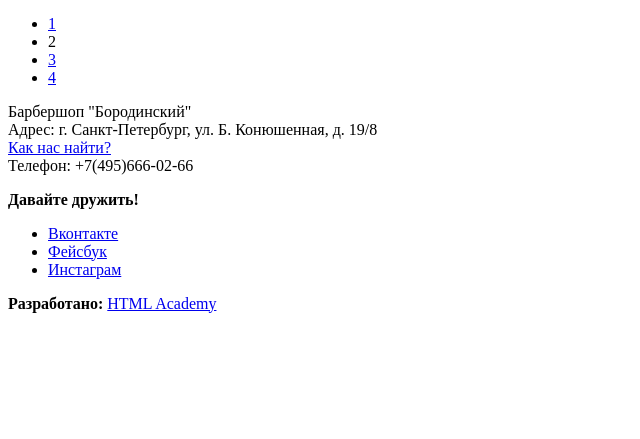
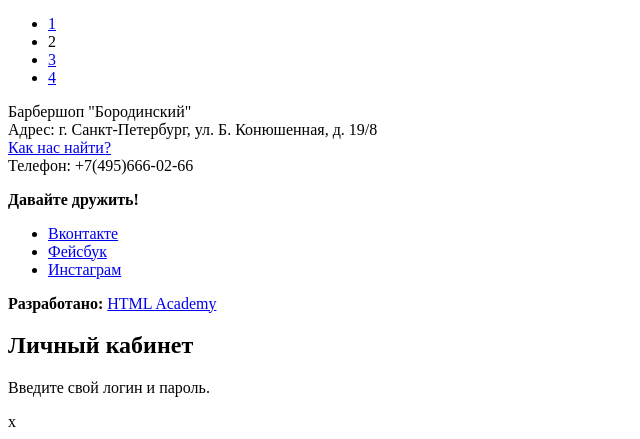
Before and after one commit to DraxCom/598487-barbershop-25, a plain HTML site: page catalog.html in a window 1280 px wide. Shown: the part 1089-1528 px from the top of the page, without its empty margins (0-640 px from the left). Before the commit the page ends 1418 px from the top, so only its background shows below. Drawn offline with Linux system fonts and the light colour scheme.

Commit message:
Update catalog.html
Разметка раздела "Личный кабинет" в "Барбершоп"

```diff
--- a/catalog.html
+++ b/catalog.html
@@ -166,5 +166,12 @@
         <b>Разработано:</b> <a class="button" href="https://htmlacademy.ru">HTML Academy</a>
       </p>
     </footer>
+
+    <section class="modal modal-login">
+      <h2>Личный кабинет</h2>
+      <p>Введите свой логин и пароль.</p>
+      <!--Здесь будет форма-->
+      <span class="modal-close">x</span>
+    </section>
   </body>
 </html>
```
